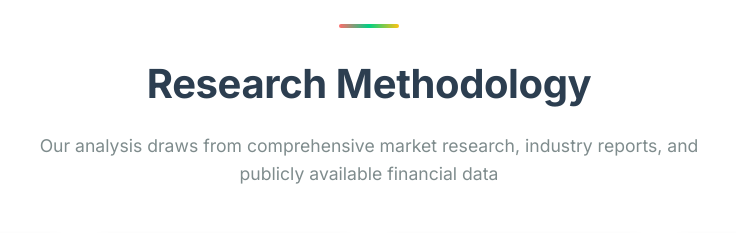
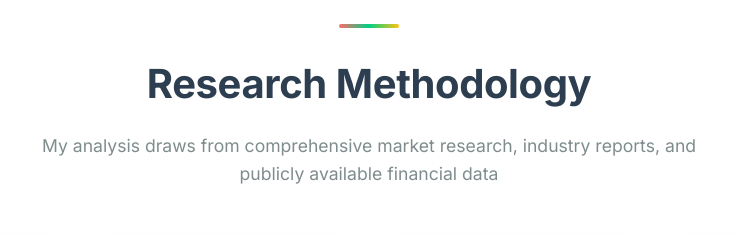
Before and after one commit to Tshiamo-ctrl/market-convergence-analysis, a plain HTML site: page index.html in a window 1280 px wide. Shown: the part 5660-5893 px from the top of the page, 271-1007 px from the left. Drawn offline with nearby package versions, Linux system fonts and the light colour scheme.

Commit message:
I will never stopgit add . lol :)

```diff
--- a/index.html
+++ b/index.html
@@ -890,7 +890,7 @@
         <div class="container">
             <div class="accent-bar"></div>
             <h2 class="section-title">Research Methodology</h2>
-            <p class="section-subtitle">Our analysis draws from comprehensive market research, industry reports, and publicly available financial data</p>
+            <p class="section-subtitle">My analysis draws from comprehensive market research, industry reports, and publicly available financial data</p>
 
             <div class="methodology-grid">
                 <div class="method-card">
```
